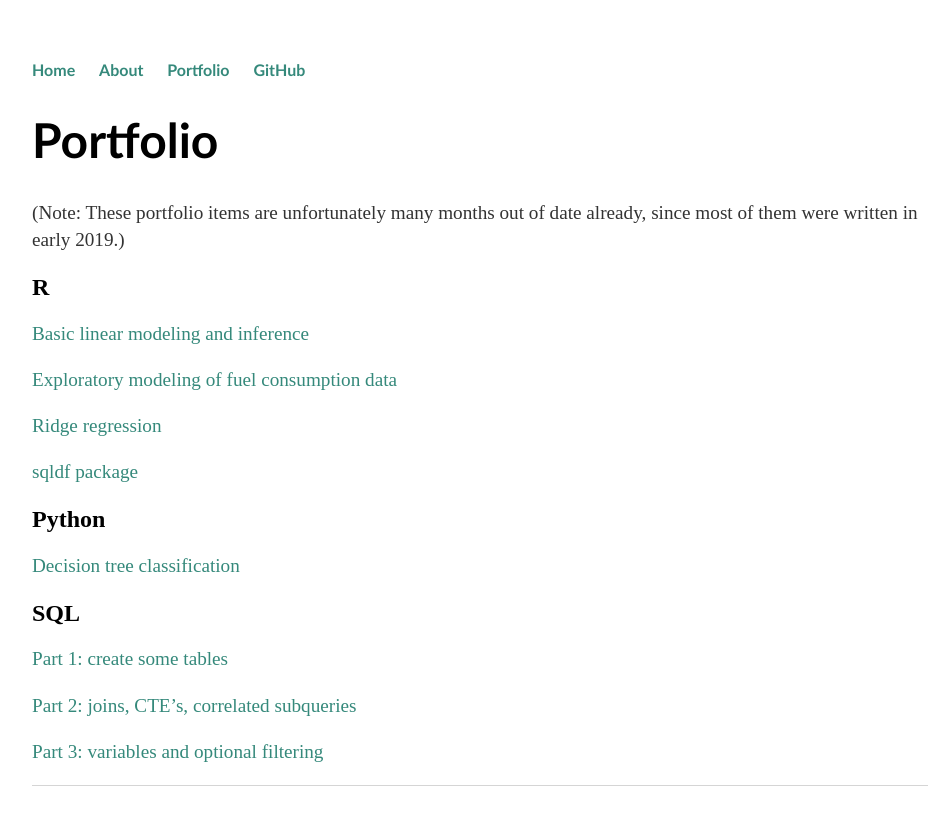
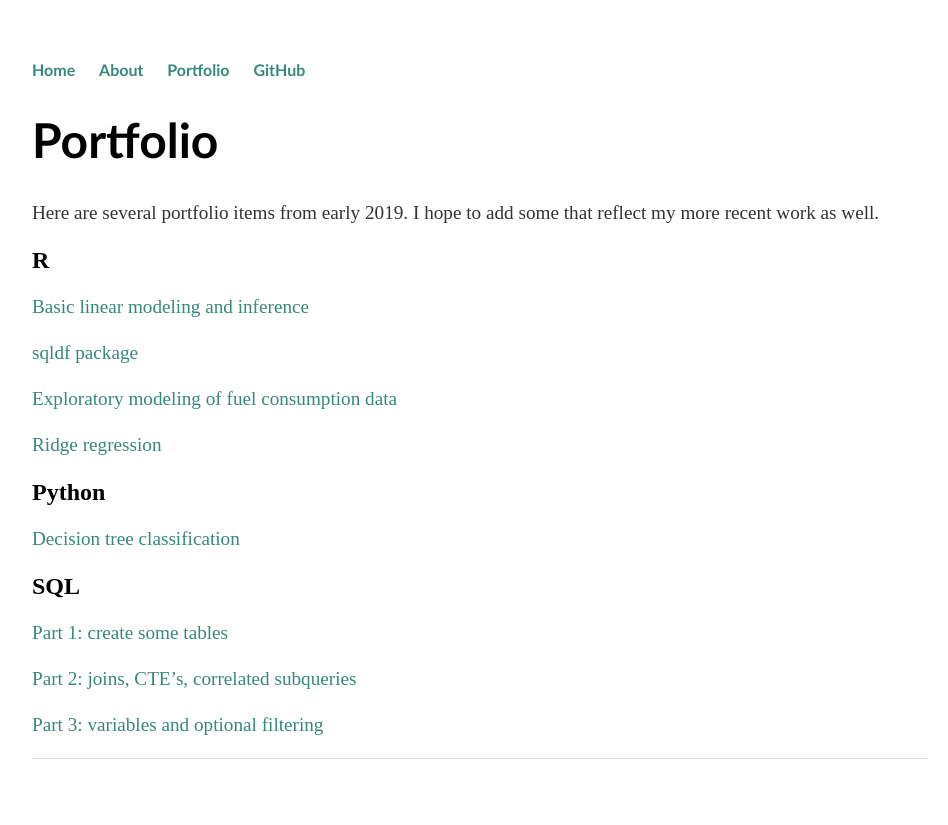
Before and after one commit to dmgrogers/dmgrogers.github.io, a Jekyll site: the page built from portfolio.md, in a window 1280 px wide. Shown: the top 825 px of the page, without its empty margins (160-1108 px from the left). Built offline with Jekyll 4.4.1, drawn with Linux system fonts in a browser that asks for light colours.

Commit message:
Update portfolio.md

```diff
--- a/portfolio.md
+++ b/portfolio.md
@@ -6,22 +6,26 @@ title: Portfolio
 Portfolio
 ===
 
-(Note: These portfolio items are unfortunately many months out of date already, since most of them were written in early 2019.)
+Here are several portfolio items from early 2019.  I hope to add some that reflect my more recent work as well.
 
 R
 ---
 [Basic linear modeling and inference](../portfolio/2019-02-09-R-basic-linear-modeling-and-inference)
 
+[sqldf package](../portfolio/2019-02-24-R-sqldf-package.html)
+
 [Exploratory modeling of fuel consumption data](../portfolio/2019-03-02-R-modeling-fuel-consumption.html)
 
 [Ridge regression](../portfolio/2019-04-03-R-ridge-regression.html)
 
-[sqldf package](../portfolio/2019-02-24-R-sqldf-package.html)
+
 
 
 Python
 ---
 [Decision tree classification](../portfolio/2019-03-13-Py-decision-tree.html)
+
+
 
 
 SQL
```
